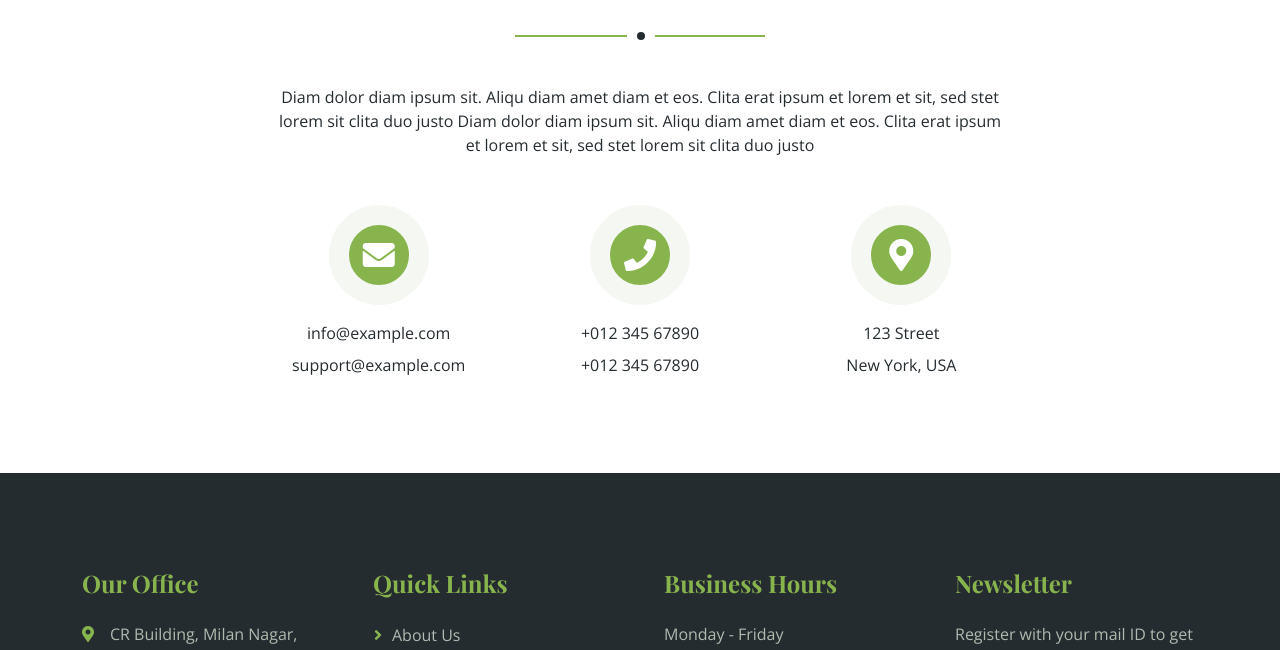
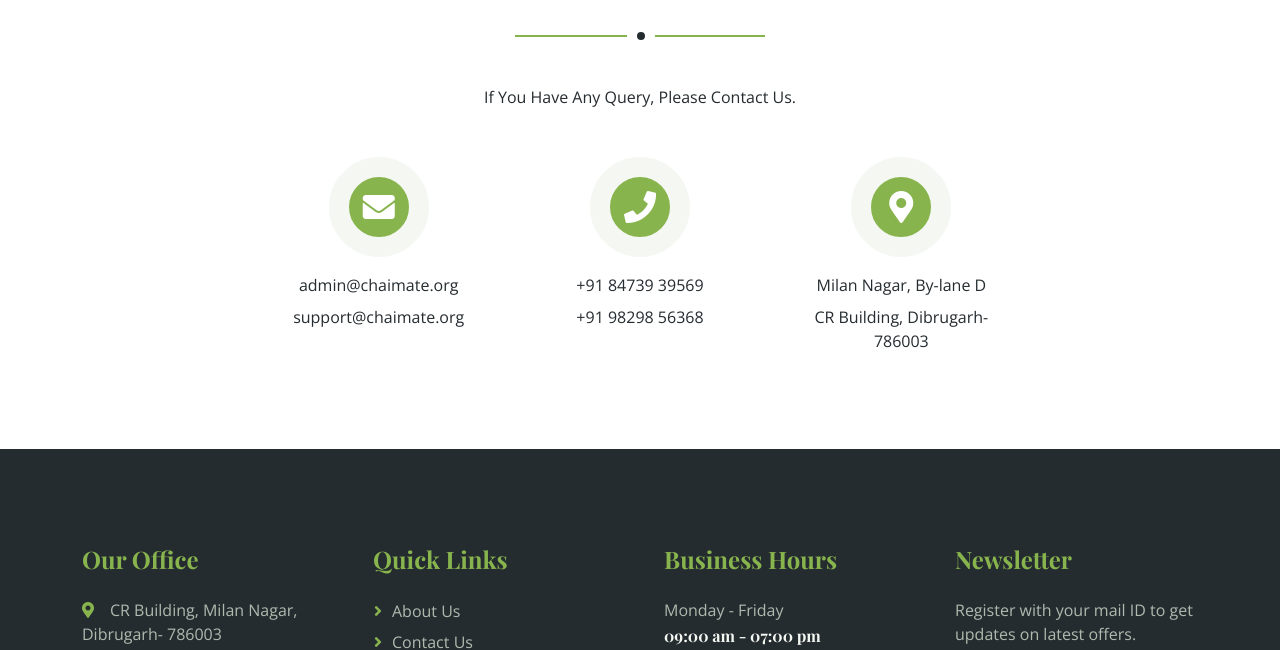
Before and after one commit to cyberhimself/chaimate, a plain HTML site: page index.html in a window 1280 px wide. Shown: the part 4586-5236 px from the top of the page. Drawn offline with nearby package versions, Linux system fonts and the light colour scheme; files that its build step writes are made by us from their sources.

Commit message:
Update index.html

```diff
--- a/index.html
+++ b/index.html
@@ -434,28 +434,28 @@
             </div>
             <div class="row justify-content-center wow fadeInUp" data-wow-delay="0.1s">
                 <div class="col-lg-8">
-                    <p class="text-center mb-5">Diam dolor diam ipsum sit. Aliqu diam amet diam et eos. Clita erat ipsum et lorem et sit, sed stet lorem sit clita duo justo Diam dolor diam ipsum sit. Aliqu diam amet diam et eos. Clita erat ipsum et lorem et sit, sed stet lorem sit clita duo justo</p>
+                    <p class="text-center mb-5">If You Have Any Query, Please Contact Us.</p>
                     <div class="row g-5">
                         <div class="col-md-4 text-center wow fadeInUp" data-wow-delay="0.3s">
                             <div class="btn-square mx-auto mb-3">
                                 <i class="fa fa-envelope fa-2x text-white"></i>
                             </div>
-                            <p class="mb-2">info@example.com</p>
-                            <p class="mb-0">support@example.com</p>
+                            <p class="mb-2">admin@chaimate.org</p>
+                            <p class="mb-0">support@chaimate.org</p>
                         </div>
                         <div class="col-md-4 text-center wow fadeInUp" data-wow-delay="0.4s">
                             <div class="btn-square mx-auto mb-3">
                                 <i class="fa fa-phone fa-2x text-white"></i>
                             </div>
-                            <p class="mb-2">+012 345 67890</p>
-                            <p class="mb-0">+012 345 67890</p>
+                            <p class="mb-2">+91 84739 39569</p>
+                            <p class="mb-0">+91 98298 56368</p>
                         </div>
                         <div class="col-md-4 text-center wow fadeInUp" data-wow-delay="0.5s">
                             <div class="btn-square mx-auto mb-3">
                                 <i class="fa fa-map-marker-alt fa-2x text-white"></i>
                             </div>
-                            <p class="mb-2">123 Street</p>
-                            <p class="mb-0">New York, USA</p>
+                            <p class="mb-2">Milan Nagar, By-lane D</p>
+                            <p class="mb-0">CR Building, Dibrugarh- 786003</p>
                         </div>
                     </div>
                 </div>
```
